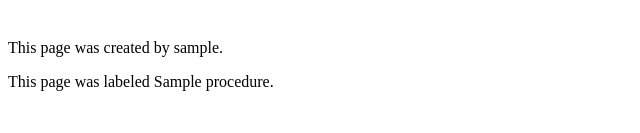
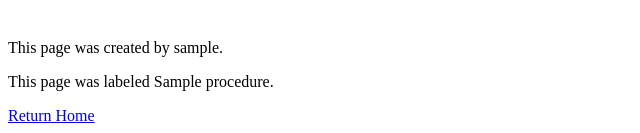
Before and after one commit to alexpsimone/shop-cat, a Flask app: page /procedure/1 in a window 1280 px wide. Shown: the part 940-1073 px from the top of the page, without its empty margins (0-640 px from the left). Before the commit the page ends 1031 px from the top, so only its background shows below. Run offline with Flask 2, Linux system fonts and the light colour scheme; tables that the repository leaves empty hold one stand-in row (values such as "Sample post"); grey boxes marked "Sample" are stand-in pictures; some libraries are stand-ins or nearby versions.

Commit message:
added link to return home from individual procedure page

```diff
--- a/templates/procedure.html
+++ b/templates/procedure.html
@@ -23,5 +23,6 @@
 
         <p>This page was created by {{ procedure.user.nickname }}.</p>
         <p>This page was labeled {{ procedure.label }}.</p>
+        <a href = "/home">Return Home</a>
     </div>
 {% endblock %}
```
